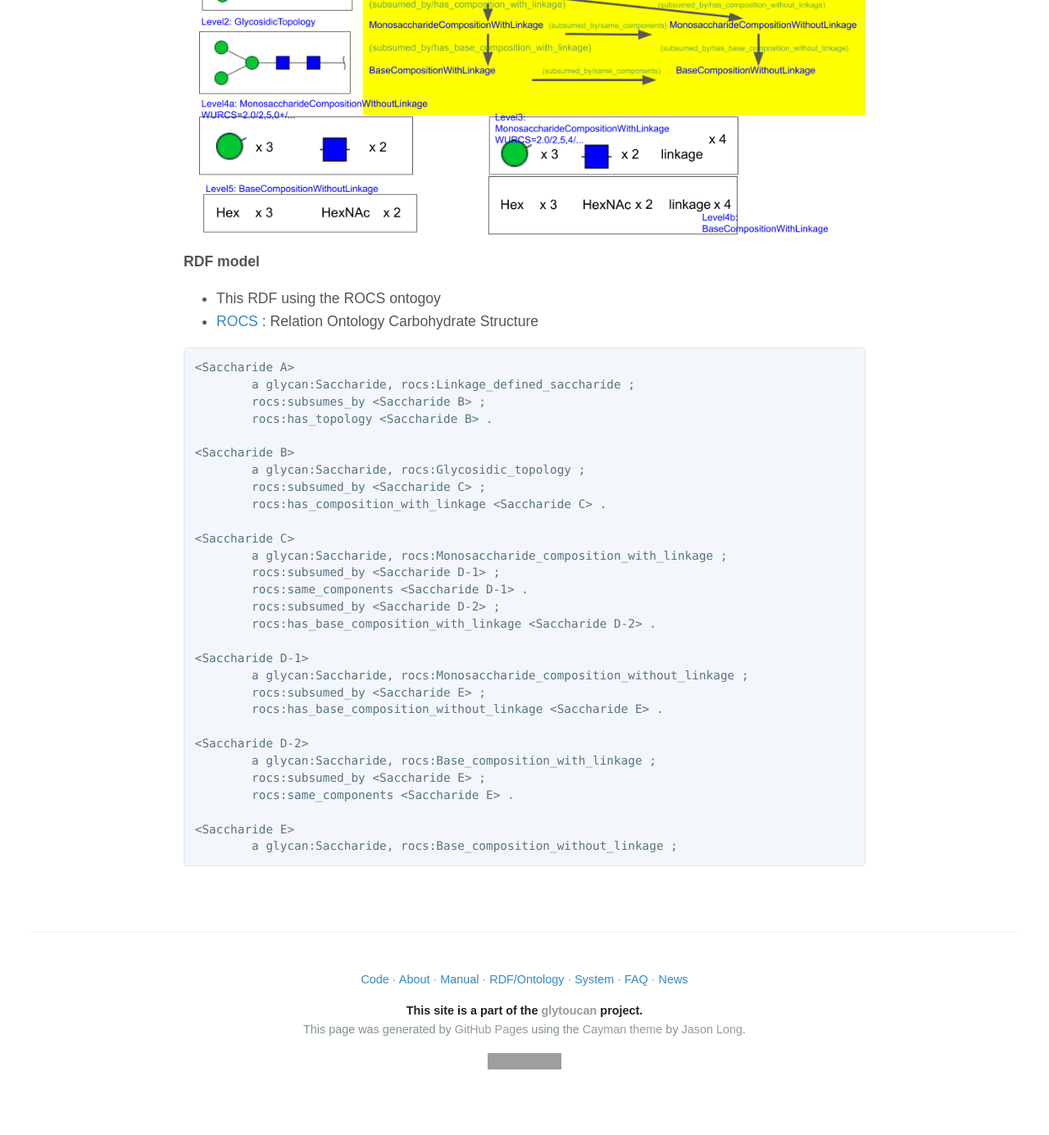
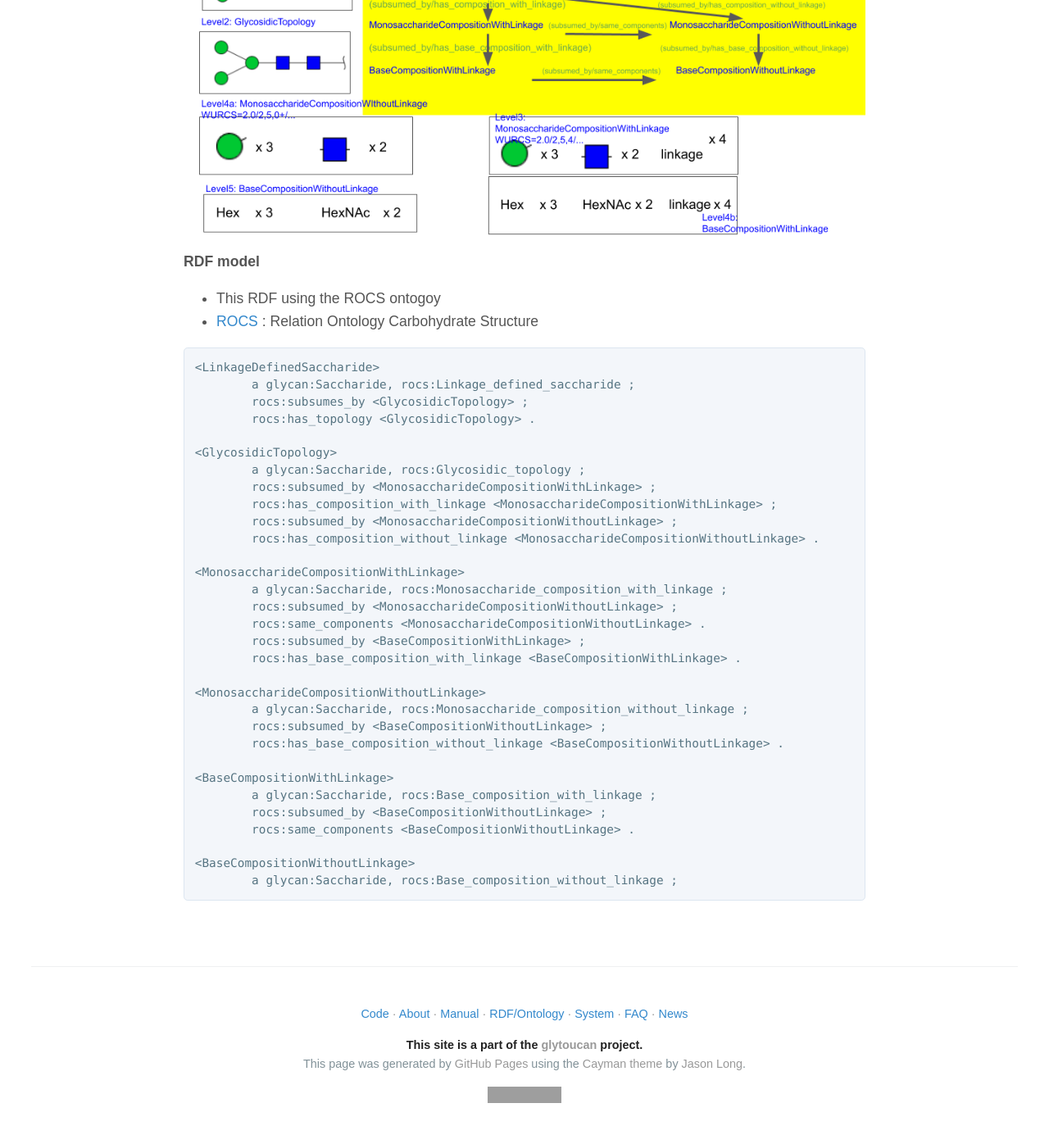
Before and after one commit to glytoucan/glytoucan, a Jekyll site: the page built from system/rdf/subsumption.md, in a window 1280 px wide and 1400 px high, scrolled down 456 px. Shown: the top 1385 px of the window at 82% size. Built offline with Jekyll 4.4.1, drawn with Linux system fonts in a browser that asks for light colours; nearby versions of some CDN libraries; before the commit the page ends 1814 px from its top, so only the background shows below that; grey boxes are pictures that could not be loaded.

Commit message:
modified subsumption model

````diff
--- a/system/rdf/subsumption.md
+++ b/system/rdf/subsumption.md
@@ -18,33 +18,35 @@ layout: default
 - [ROCS](https://github.com/glytoucan/rocs) : Relation Ontology Carbohydrate Structure
 
 ```
-<Saccharide A>
+<LinkageDefinedSaccharide>
 	a glycan:Saccharide, rocs:Linkage_defined_saccharide ;
-	rocs:subsumes_by <Saccharide B> ;
-	rocs:has_topology <Saccharide B> .
+	rocs:subsumes_by <GlycosidicTopology> ;
+	rocs:has_topology <GlycosidicTopology> .
 
-<Saccharide B>
+<GlycosidicTopology>
 	a glycan:Saccharide, rocs:Glycosidic_topology ;
-	rocs:subsumed_by <Saccharide C> ;
-	rocs:has_composition_with_linkage <Saccharide C> .
+	rocs:subsumed_by <MonosaccharideCompositionWithLinkage> ;
+	rocs:has_composition_with_linkage <MonosaccharideCompositionWithLinkage> ;
+	rocs:subsumed_by <MonosaccharideCompositionWithoutLinkage> ;
+	rocs:has_composition_without_linkage <MonosaccharideCompositionWithoutLinkage> .
 
-<Saccharide C>
+<MonosaccharideCompositionWithLinkage>
 	a glycan:Saccharide, rocs:Monosaccharide_composition_with_linkage ;
-	rocs:subsumed_by <Saccharide D-1> ;
-	rocs:same_components <Saccharide D-1> .
-	rocs:subsumed_by <Saccharide D-2> ;
-	rocs:has_base_composition_with_linkage <Saccharide D-2> .
+	rocs:subsumed_by <MonosaccharideCompositionWithoutLinkage> ;
+	rocs:same_components <MonosaccharideCompositionWithoutLinkage> .
+	rocs:subsumed_by <BaseCompositionWithLinkage> ;
+	rocs:has_base_composition_with_linkage <BaseCompositionWithLinkage> .
 
-<Saccharide D-1>
+<MonosaccharideCompositionWithoutLinkage>
 	a glycan:Saccharide, rocs:Monosaccharide_composition_without_linkage ;
-	rocs:subsumed_by <Saccharide E> ;
-	rocs:has_base_composition_without_linkage <Saccharide E> .
+	rocs:subsumed_by <BaseCompositionWithoutLinkage> ;
+	rocs:has_base_composition_without_linkage <BaseCompositionWithoutLinkage> .
 
-<Saccharide D-2>
+<BaseCompositionWithLinkage>
 	a glycan:Saccharide, rocs:Base_composition_with_linkage ;
-	rocs:subsumed_by <Saccharide E> ;
-	rocs:same_components <Saccharide E> .
+	rocs:subsumed_by <BaseCompositionWithoutLinkage> ;
+	rocs:same_components <BaseCompositionWithoutLinkage> .
 
-<Saccharide E>
+<BaseCompositionWithoutLinkage>
 	a glycan:Saccharide, rocs:Base_composition_without_linkage ;
 ```
````
Also changed, not shown: images/system/subsumption_Glycosidic_topology.png (deleted).
